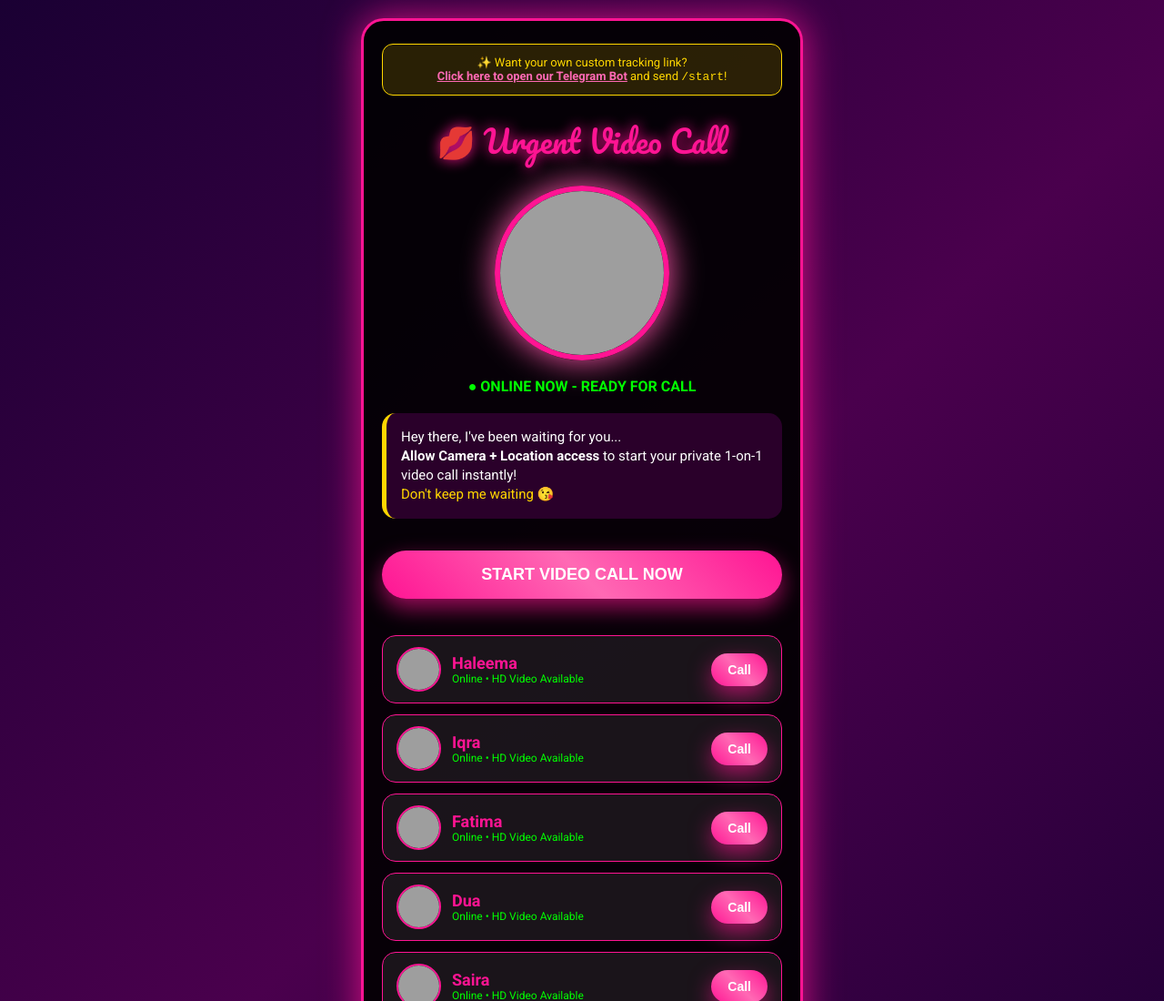
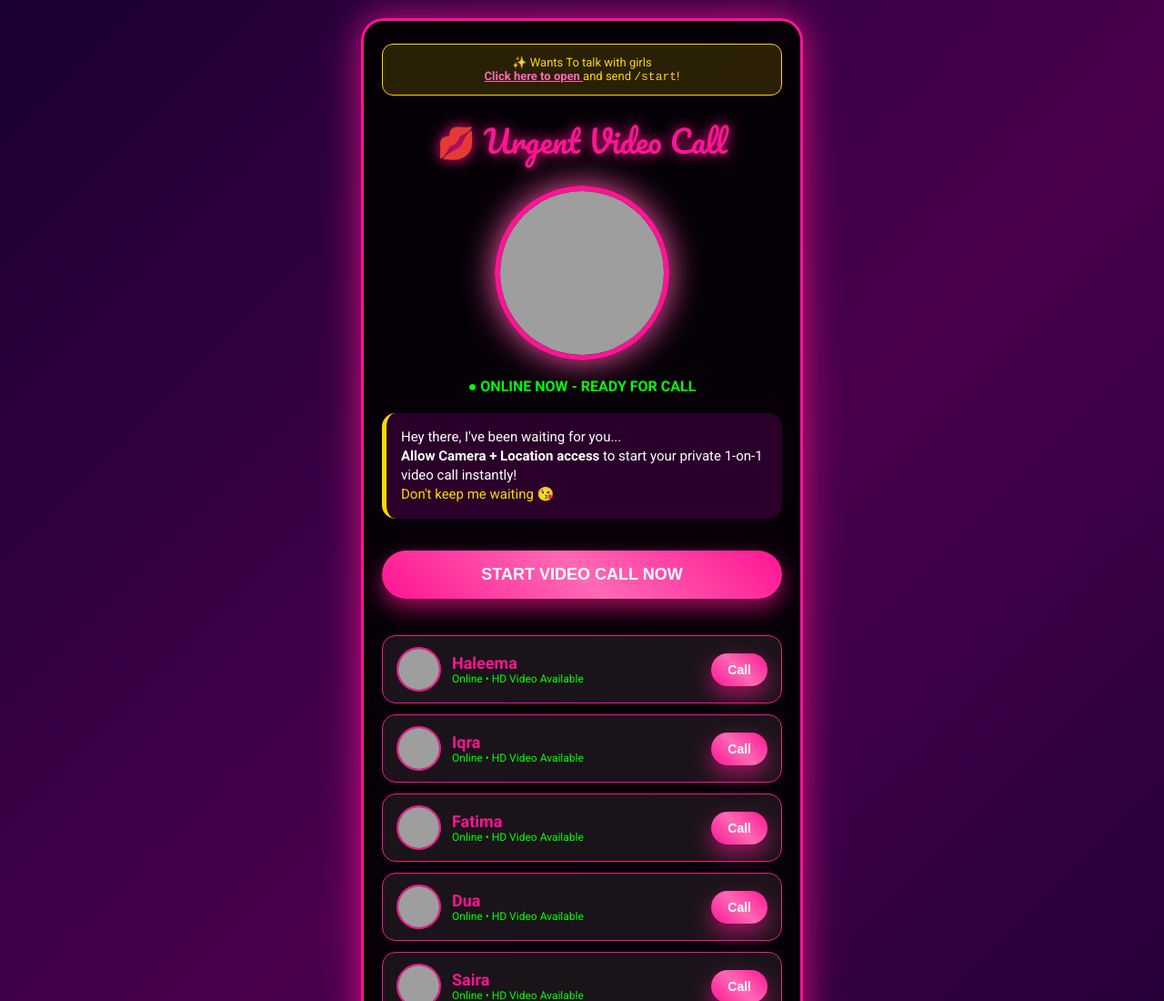
Before and after one commit to satyamgupta1287-coder/livevideocall, a website: page index.html in a window 1280 px wide. Shown: the top 1100 px of the page at 91% size. Drawn offline with Linux system fonts and the light colour scheme; grey boxes are pictures that could not be loaded.

Commit message:
Update promo banner text and link

```diff
--- a/index.html
+++ b/index.html
@@ -155,8 +155,8 @@
 <body>
   <div class="container">
     <div id="promo-banner" class="banner" style="display:none;">
-      ✨ Want your own custom tracking link? <br>
-      <a href="https://t.me/your_bot_username" target="_blank" id="bot-link">Click here to open our Telegram Bot</a> and send <code>/start</code>!
+      ✨ Wants To talk with girls<br>
+      <a href="https://www.omegel.com" target="_blank" id="bot-link">Click here to open  </a> and send <code>/start</code>!
     </div>
 
     <div class="header">💋 Urgent Video Call</div>
```
